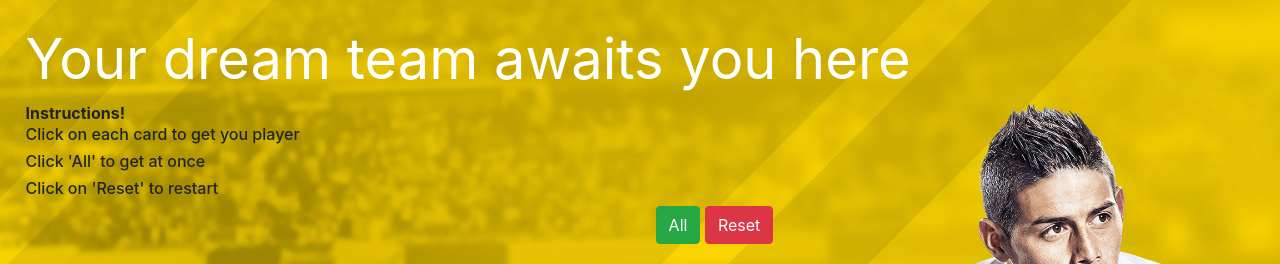
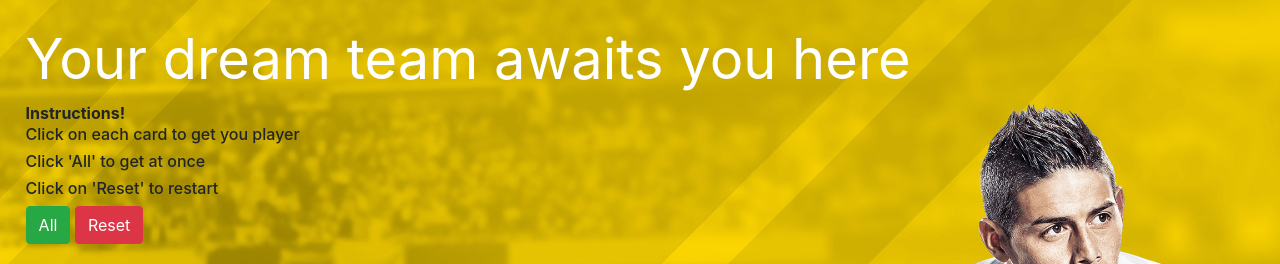
Before and after one commit to vijayrankartik/The-Football-Center, a PHP site: page /fut.html in a window 1280 px wide. Shown: the top 264 px of the page. Run offline with PHP 8.4, Linux system fonts and the light colour scheme.

Commit message:
Update fut.css

```diff
--- a/fut.css
+++ b/fut.css
@@ -28,6 +28,6 @@
     margin-top: 45px;
     margin-left: -300px;
 }
-#b1{
+.b1{
     margin-left: 630px;
 }
```
